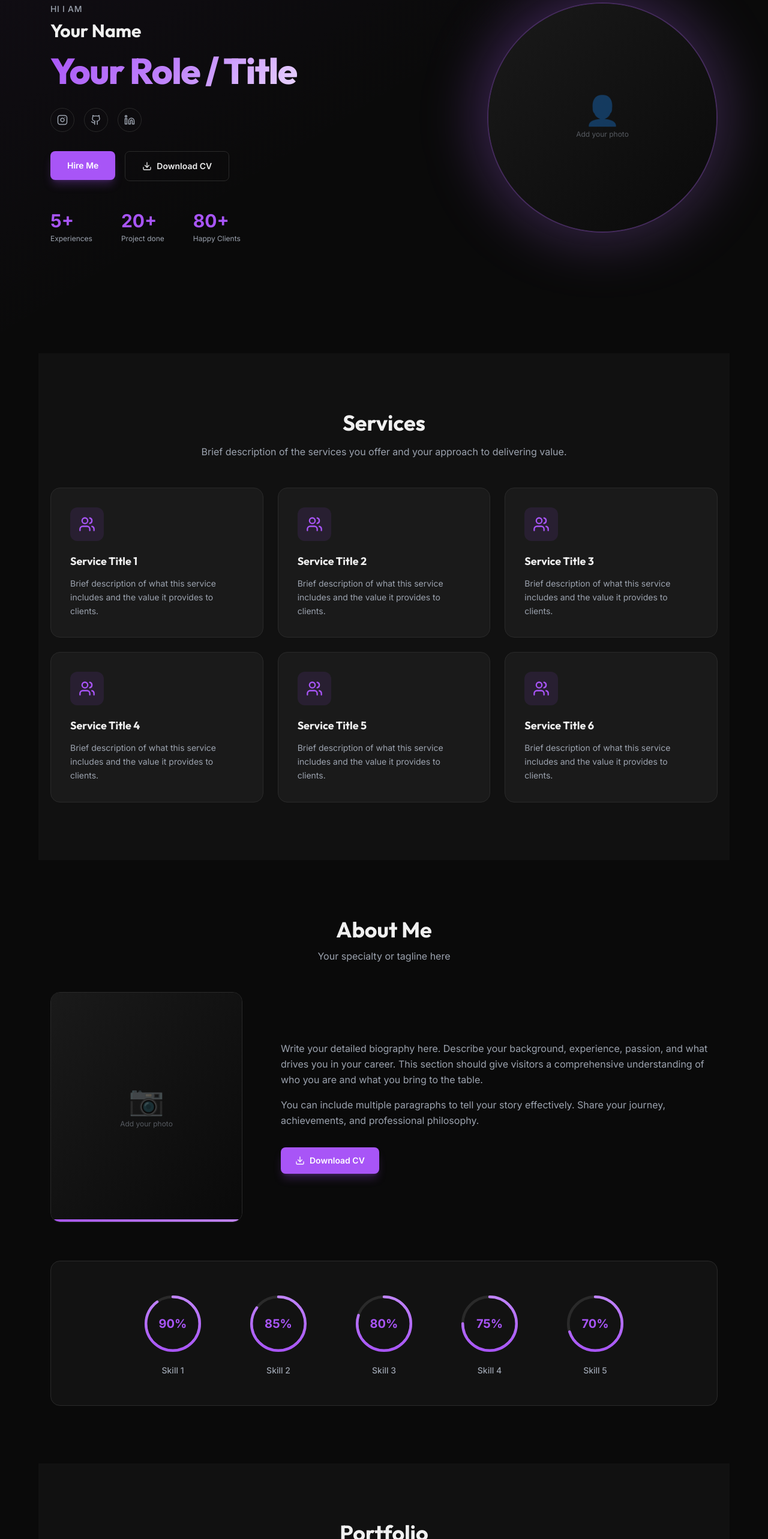
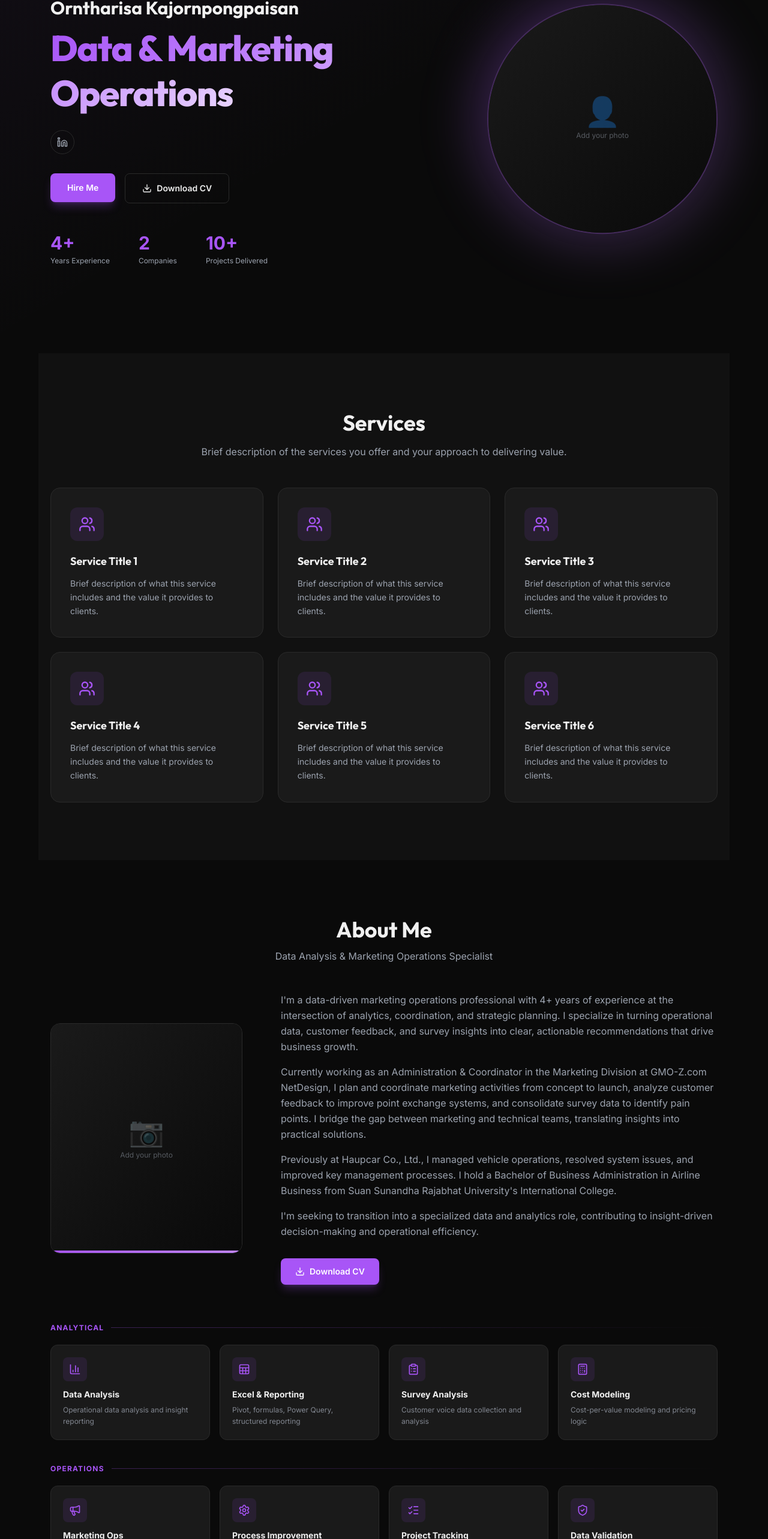
Before and after one commit to Dewerdew/mookiek, a Next.js app: page / in a window 1280 px wide. Shown: the part 211-2777 px from the top of the page at 60% size. Built offline with nearby package versions, Linux system fonts and the light colour scheme.

Commit message:
update skill card

```diff
--- a/components/AboutMe.jsx
+++ b/components/AboutMe.jsx
@@ -1,72 +1,43 @@
 "use client";
 
 import { useEffect, useRef, useState } from "react";
-import { Download } from "lucide-react";
+import {
+  Download,
+  BarChart3,
+  Sheet,
+  ClipboardList,
+  Calculator,
+  Megaphone,
+  Settings,
+  ListChecks,
+  ShieldCheck,
+  Users,
+  MessageSquare,
+  Globe,
+} from "lucide-react";
 import SectionWrapper from "./SectionWrapper";
 import { aboutMe, aboutSkills, personalInfo } from "@/data/portfolio";
 
-/**
- * CircularProgress — SVG-based circular progress bar with animation.
- */
-function CircularProgress({ percentage, name, isVisible }) {
-  const radius = 40;
-  const circumference = 2 * Math.PI * radius;
-  const offset = circumference - (percentage / 100) * circumference;
-
-  return (
-    <div className="flex flex-col items-center gap-3">
-      {/* SVG Circle */}
-      <div className="relative h-24 w-24 md:h-28 md:w-28">
-        <svg className="h-full w-full -rotate-90" viewBox="0 0 100 100">
-          {/* Background circle */}
-          <circle
-            cx="50"
-            cy="50"
-            r={radius}
-            fill="none"
-            stroke="currentColor"
-            strokeWidth="4"
-            className="text-border"
-          />
-          {/* Progress circle */}
-          <circle
-            cx="50"
-            cy="50"
-            r={radius}
-            fill="none"
-            stroke="url(#progressGradient)"
-            strokeWidth="4"
-            strokeLinecap="round"
-            strokeDasharray={circumference}
-            strokeDashoffset={isVisible ? offset : circumference}
-            className="transition-all duration-[1500ms] ease-out"
-          />
-          {/* Gradient definition */}
-          <defs>
-            <linearGradient id="progressGradient" x1="0%" y1="0%" x2="100%" y2="0%">
-              <stop offset="0%" stopColor="#a855f7" />
-              <stop offset="100%" stopColor="#c084fc" />
-            </linearGradient>
-          </defs>
-        </svg>
-        {/* Percentage text in center */}
-        <div className="absolute inset-0 flex items-center justify-center">
-          <span className="text-lg font-bold text-accent md:text-xl">
-            {percentage}%
-          </span>
-        </div>
-      </div>
-      {/* Skill name */}
-      <span className="text-xs font-medium text-muted md:text-sm">{name}</span>
-    </div>
-  );
-}
+/* Map icon name strings from data to actual Lucide components */
+const iconMap = {
+  BarChart3,
+  Sheet,
+  ClipboardList,
+  Calculator,
+  Megaphone,
+  Settings,
+  ListChecks,
+  ShieldCheck,
+  Users,
+  MessageSquare,
+  Globe,
+};
 
 /**
  * AboutMe — Dark themed About section.
  * Left: profile photo (black & white style)
  * Right: bio text with Download CV button
- * Bottom: circular progress bars for skills
+ * Bottom: categorized skill cards with icons
  */
 export default function AboutMe() {
   const [isVisible, setIsVisible] = useState(false);
@@ -83,7 +54,7 @@ export default function AboutMe() {
           observer.unobserve(el);
         }
       },
-      { threshold: 0.3 }
+      { threshold: 0.15 }
     );
 
     observer.observe(el);
@@ -152,21 +123,56 @@ export default function AboutMe() {
         </div>
       </div>
 
-      {/* Bottom — Circular Progress Skills */}
-      <div
-        ref={skillsRef}
-        className="mt-16 rounded-2xl border border-border bg-card/50 p-8 md:p-12"
-      >
-        <div className="flex flex-wrap items-center justify-center gap-8 md:gap-12 lg:gap-16">
-          {aboutSkills.map((skill, index) => (
-            <CircularProgress
-              key={index}
-              percentage={skill.percentage}
-              name={skill.name}
-              isVisible={isVisible}
-            />
-          ))}
-        </div>
+      {/* Bottom — Skill Cards by Category */}
+      <div ref={skillsRef} className="mt-16 space-y-10">
+        {aboutSkills.map((group, groupIndex) => (
+          <div key={group.category}>
+            {/* Category label */}
+            <div className="mb-5 flex items-center gap-3">
+              <span className="text-xs font-bold tracking-widest text-accent uppercase">
+                {group.category}
+              </span>
+              <div className="h-px flex-1 bg-gradient-to-r from-accent/30 to-transparent" />
+            </div>
+
+            {/* Skill cards grid */}
+            <div className="grid gap-4 sm:grid-cols-2 lg:grid-cols-4">
+              {group.skills.map((skill, skillIndex) => {
+                const IconComponent = iconMap[skill.icon] || BarChart3;
+                const delay = (groupIndex * 4 + skillIndex) * 0.08;
+
+                return (
+                  <div
+                    key={skill.name}
+                    className={`group rounded-xl border border-border bg-card p-5 transition-all duration-500 hover:border-accent/40 hover:bg-card-hover hover:shadow-lg hover:shadow-accent/5 ${
+                      isVisible
+                        ? "opacity-100 translate-y-0"
+                        : "opacity-0 translate-y-6"
+                    }`}
+                    style={{
+                      transitionDelay: isVisible ? `${delay}s` : "0s",
+                    }}
+                  >
+                    {/* Icon */}
+                    <div className="mb-3 flex h-10 w-10 items-center justify-center rounded-lg bg-accent/10 text-accent transition-all group-hover:bg-accent/20 group-hover:scale-110 group-hover:shadow-md group-hover:shadow-accent/20">
+                      <IconComponent size={20} />
+                    </div>
+
+                    {/* Skill name */}
+                    <h4 className="mb-1.5 text-sm font-bold text-foreground">
+                      {skill.name}
+                    </h4>
+
+                    {/* Description */}
+                    <p className="text-xs leading-relaxed text-muted/80">
+                      {skill.description}
+                    </p>
+                  </div>
+                );
+              })}
+            </div>
+          </div>
+        ))}
       </div>
     </SectionWrapper>
   );
--- a/data/portfolio.js
+++ b/data/portfolio.js
@@ -7,10 +7,10 @@
 // PERSONAL INFO — ข้อมูลส่วนตัวที่แสดงใน Hero Section
 // ============================================================
 export const personalInfo = {
-  greeting: "Hi I am",              // ← ข้อความทักทาย
-  name: "Your Name",                // ← ใส่ชื่อของคุณ
-  role: "Your Role / Title",        // ← ใส่ตำแหน่ง เช่น "UI/UX Designer", "Marketing Specialist"
-  resumeUrl: "/Resume - Orntharisa Kajornpongpaisan.pdf",         // ← วางไฟล์ resume ใน public/ folder
+  greeting: "Hi I am",
+  name: "Orntharisa Kajornpongpaisan",
+  role: "Data & Marketing Operations",
+  resumeUrl: "/Resume - Orntharisa Kajornpongpaisan.pdf",
   profileImage: "",                 // ← ใส่ path รูปโปรไฟล์ เช่น "/profile.jpg" (วางใน public/)
 };
 
@@ -18,20 +18,20 @@ export const personalInfo = {
 // HERO STATS — ตัวเลขที่แสดงด้านล่าง Hero
 // ============================================================
 export const heroStats = [
-  { value: "5+", label: "Experiences" },     // ← แก้ตัวเลข/label ตามต้องการ
-  { value: "20+", label: "Project done" },
-  { value: "80+", label: "Happy Clients" },
+  { value: "4+", label: "Years Experience" },
+  { value: "2", label: "Companies" },
+  { value: "10+", label: "Projects Delivered" },
 ];
 
 // ============================================================
 // SOCIAL LINKS — ลิงก์ social media (แสดงเป็น icon ใน Hero)
 // ============================================================
 export const socialLinks = {
-  email: "your.email@example.com",                // ← ใส่ email จริง
-  linkedin: "https://linkedin.com/in/your-profile", // ← ใส่ LinkedIn URL
-  github: "https://github.com/your-profile",        // ← ใส่ GitHub URL (ลบออกได้ถ้าไม่มี)
-  behance: "https://behance.net/your-profile",       // ← ใส่ Behance URL (ลบออกได้ถ้าไม่มี)
-  instagram: "https://instagram.com/your-profile",   // ← ใส่ Instagram URL (ลบออกได้ถ้าไม่มี)
+  email: "orntharisa.k@gmail.com",
+  linkedin: "https://linkedin.com/in/your-profile", // ← ใส่ LinkedIn URL จริง
+  github: "",                                        // ← ใส่ GitHub URL (ว่างไว้จะไม่แสดง)
+  behance: "",                                       // ← ใส่ Behance URL (ว่างไว้จะไม่แสดง)
+  instagram: "",                                     // ← ใส่ Instagram URL (ว่างไว้จะไม่แสดง)
   resumeUrl: "/Resume - Orntharisa Kajornpongpaisan.pdf",
 };
 
@@ -78,22 +78,43 @@ export const servicesSection = {
 // ABOUT ME — ข้อมูลเกี่ยวกับตัวคุณ (หน้า About)
 // ============================================================
 export const aboutMe = {
-  title: "About Me",                    // ← หัวข้อ section
-  subtitle: "Your specialty or tagline here",  // ← subtitle ใต้ชื่อ
-  bio: "Write your detailed biography here. Describe your background, experience, passion, and what drives you in your career. This section should give visitors a comprehensive understanding of who you are and what you bring to the table.\n\nYou can include multiple paragraphs to tell your story effectively. Share your journey, achievements, and professional philosophy.", // ← ใส่ประวัติ (แยก paragraph ด้วย \\n\\n)
+  title: "About Me",
+  subtitle: "Data Analysis & Marketing Operations Specialist",
+  bio: "I'm a data-driven marketing operations professional with 4+ years of experience at the intersection of analytics, coordination, and strategic planning. I specialize in turning operational data, customer feedback, and survey insights into clear, actionable recommendations that drive business growth.\n\nCurrently working as an Administration & Coordinator in the Marketing Division at GMO-Z.com NetDesign, I plan and coordinate marketing activities from concept to launch, analyze customer feedback to improve point exchange systems, and consolidate survey data to identify pain points. I bridge the gap between marketing and technical teams, translating insights into practical solutions.\n\nPreviously at Haupcar Co., Ltd., I managed vehicle operations, resolved system issues, and improved key management processes. I hold a Bachelor of Business Administration in Airline Business from Suan Sunandha Rajabhat University's International College.\n\nI'm seeking to transition into a specialized data and analytics role, contributing to insight-driven decision-making and operational efficiency.",
   profileImage: "",                     // ← ใส่รูป About เช่น "/about-photo.jpg" (วางใน public/)
 };
 
 // ============================================================
-// ABOUT SKILLS — ทักษะที่แสดงเป็น circular progress bars
-// percentage: 0-100
+// ABOUT SKILLS — ทักษะแบ่งตามกลุ่ม พร้อม icon
+// icon: ชื่อ Lucide icon (ดูรายชื่อได้ที่ lucide.dev/icons)
 // ============================================================
 export const aboutSkills = [
-  { name: "Skill 1", percentage: 90 },    // ← ใส่ชื่อ + เปอร์เซ็นต์
-  { name: "Skill 2", percentage: 85 },
-  { name: "Skill 3", percentage: 80 },
-  { name: "Skill 4", percentage: 75 },
-  { name: "Skill 5", percentage: 70 },
+  {
+    category: "Analytical",
+    skills: [
+      { name: "Data Analysis", icon: "BarChart3", description: "Operational data analysis and insight reporting" },
+      { name: "Excel & Reporting", icon: "Sheet", description: "Pivot, formulas, Power Query, structured reporting" },
+      { name: "Survey Analysis", icon: "ClipboardList", description: "Customer voice data collection and analysis" },
+      { name: "Cost Modeling", icon: "Calculator", description: "Cost-per-value modeling and pricing logic" },
+    ],
+  },
+  {
+    category: "Operations",
+    skills: [
+      { name: "Marketing Ops", icon: "Megaphone", description: "Campaign planning from concept to launch" },
+      { name: "Process Improvement", icon: "Settings", description: "Data-driven operational optimization" },
+      { name: "Project Tracking", icon: "ListChecks", description: "Task management with performance follow-up" },
+      { name: "Data Validation", icon: "ShieldCheck", description: "Accuracy checks and pre-implementation review" },
+    ],
+  },
+  {
+    category: "Communication",
+    skills: [
+      { name: "Cross-team Coordination", icon: "Users", description: "Bridging Marketing, Technical, and Operations" },
+      { name: "Stakeholder Communication", icon: "MessageSquare", description: "Clear and structured reporting to stakeholders" },
+      { name: "Bilingual (TH/EN)", icon: "Globe", description: "Native Thai and intermediate English" },
+    ],
+  },
 ];
 
 // ============================================================
```
Also changed, not shown: 1 other file (tests, documents, lock files or other folders).
